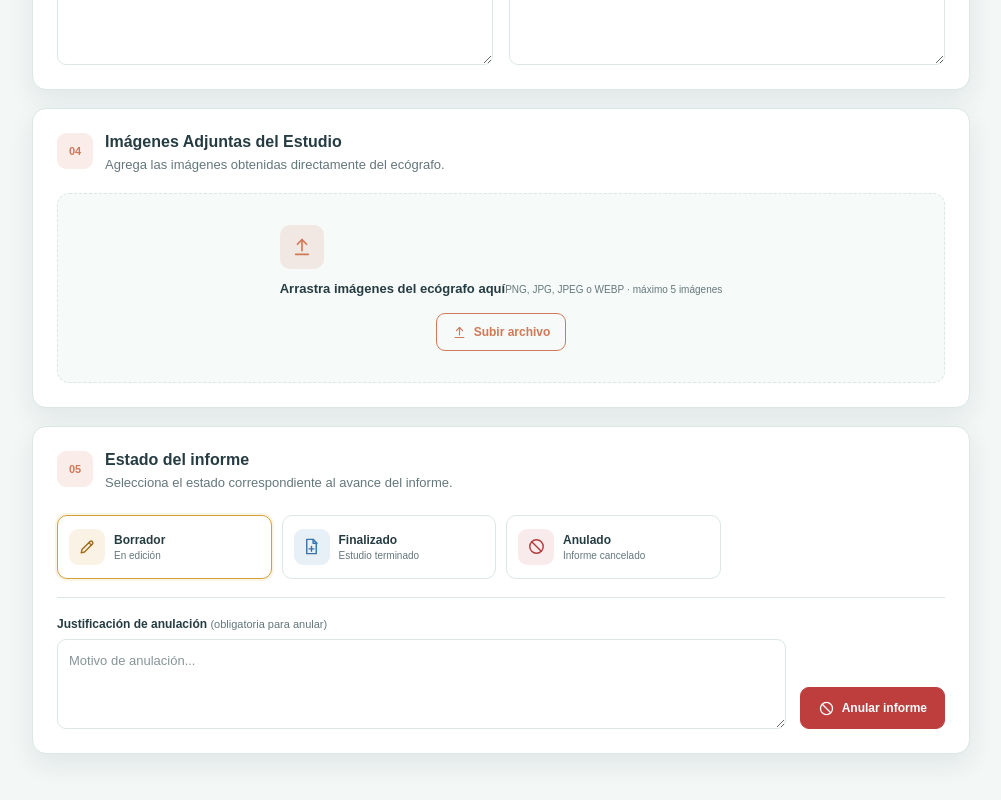
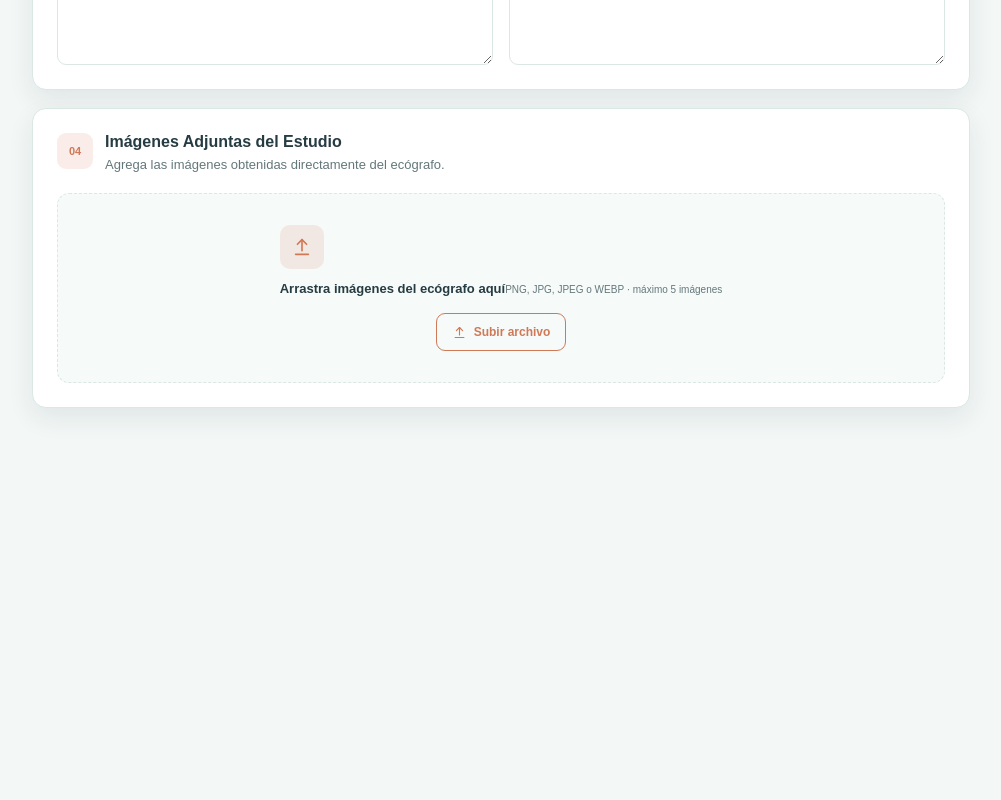
Before and after one commit to Emsof26/web-ecomedic, a React (Vite) app: page /nuevo-informe in a window 1280 px wide. Shown: the part 1172-1972 px from the top of the page, without its empty margins (276-1277 px from the left). After the commit the page ends 1762 px from the top, so only its background shows below. Built offline with nearby package versions, Linux system fonts and the light colour scheme.

Commit message:
Se elimina flujo de estados y anulacion de informes

```diff
--- a/src/pages/reports/NewUltrasoundReportPage.tsx
+++ b/src/pages/reports/NewUltrasoundReportPage.tsx
@@ -12,7 +12,6 @@ import {
   type ClinicalReportData,
   type Specialty,
   type StudyImage,
-  type StudyStatus,
 } from "../../services/clinicalStorage";
 
 import { downloadUltrasoundReportPdf } from "../../services/pdfService";
@@ -236,36 +235,6 @@ const parameterDefinitions: Record<Specialty, ParameterDefinition[]> = {
     },
   ],
 };
-
-/* =========================================================
-   ESTADOS DISPONIBLES PARA EL INFORME
-   ========================================================= */
-
-const statusDefinitions: Array<{
-  value: StudyStatus;
-  label: string;
-  description: string;
-  icon: "draft" | "finished" | "cancelled";
-}> = [
-  {
-    value: "Borrador",
-    label: "Borrador",
-    description: "En edición",
-    icon: "draft",
-  },
-  {
-    value: "Finalizado",
-    label: "Finalizado",
-    description: "Estudio terminado",
-    icon: "finished",
-  },
-  {
-    value: "Anulado",
-    label: "Anulado",
-    description: "Informe cancelado",
-    icon: "cancelled",
-  },
-];
 
 /* =========================================================
    COMPONENTE DE ICONOS
@@ -502,11 +471,6 @@ function NewUltrasoundReportPage() {
 
   const [studyId, setStudyId] = useState("");
 
-  const [status, setStatus] =
-    useState<StudyStatus>("Borrador");
-
-  const [cancellationReason, setCancellationReason] =
-    useState("");
 
   const [savedMessage, setSavedMessage] = useState("");
   const [errorMessage, setErrorMessage] = useState("");
@@ -641,7 +605,6 @@ function NewUltrasoundReportPage() {
     observations: observations.trim(),
     conclusion: conclusion.trim(),
     recommendations: recommendations.trim(),
-    cancellationReason: cancellationReason.trim(),
     parameters,
     images,
   });
@@ -650,10 +613,7 @@ function NewUltrasoundReportPage() {
      GUARDAR / ACTUALIZAR INFORME
      ========================================================= */
 
-  const persistStudy = (
-    nextStatus: StudyStatus,
-    requireComplete = true,
-  ) => {
+  const persistStudy = (requireComplete = true) => {
     const validation = requireComplete
       ? validateComplete()
       : validateBase();
@@ -679,21 +639,6 @@ function NewUltrasoundReportPage() {
       return false;
     }
 
-    /* =====================================================
-       VALIDACIÓN PARA ANULAR EL INFORME
-       ===================================================== */
-
-    if (
-      nextStatus === "Anulado" &&
-      !cancellationReason.trim()
-    ) {
-      setErrorMessage(
-        "La justificación de anulación es obligatoria.",
-      );
-      setSavedMessage("");
-      return false;
-    }
-
     const id = studyId || crypto.randomUUID();
 
     clinicalStorage.upsertStudy({
@@ -709,79 +654,28 @@ function NewUltrasoundReportPage() {
 
       date: formatStudyDate(studyDate),
 
-      status: nextStatus,
-
       conclusion: conclusion.trim(),
 
       reportData: getReportData(),
     });
 
     setStudyId(id);
-    setStatus(nextStatus);
     setErrorMessage("");
 
-    setSavedMessage(
-      nextStatus === "Borrador"
-        ? "Informe guardado como borrador correctamente."
-        : nextStatus === "Finalizado"
-          ? "Informe marcado como finalizado."
-          : "Informe anulado correctamente.",
-    );
+    setSavedMessage("Informe guardado correctamente.");
 
     return true;
   };
 
   /* =========================================================
-     GUARDAR BORRADOR
+     GUARDAR INFORME
      ========================================================= */
 
   const handleSubmit = (
     event: FormEvent<HTMLFormElement>,
   ) => {
     event.preventDefault();
-
-    persistStudy("Borrador", false);
-  };
-
-  /* =========================================================
-     FINALIZAR INFORME
-     ========================================================= */
-
-  const handleFinalize = () => {
-    if (persistStudy("Finalizado", true)) {
-      window.setTimeout(
-        () =>
-          navigate(
-            patient
-              ? `/pacientes/${patient.id}`
-              : "/pacientes",
-          ),
-        700,
-      );
-    }
-  };
-
-  /* =========================================================
-     CAMBIAR ESTADO DEL INFORME
-     ========================================================= */
-
-  const handleStatusSelect = (
-    nextStatus: StudyStatus,
-  ) => {
-    if (nextStatus === "Borrador") {
-      persistStudy("Borrador", false);
-    } else if (nextStatus === "Anulado") {
-      setStatus(nextStatus);
-      setSavedMessage("");
-
-      setErrorMessage(
-        cancellationReason.trim()
-          ? ""
-          : "Completa la justificación para poder anular el informe.",
-      );
-    } else {
-      persistStudy(nextStatus, true);
-    }
+    persistStudy(true);
   };
 
   /* =========================================================
@@ -1553,120 +1447,6 @@ function NewUltrasoundReportPage() {
           </section>
 
           {/* =================================================
-              05 - ESTADO
-              ================================================= */}
-
-          <section className="report-card report-status-card">
-            <div className="report-card__heading">
-              <div>
-                <span className="report-card__number">
-                  05
-                </span>
-
-                <div>
-                  <h2>
-                    Estado del informe
-                  </h2>
-
-                  <p>
-                    Selecciona el estado correspondiente
-                    al avance del informe.
-                  </p>
-                </div>
-              </div>
-            </div>
-
-            <div className="status-options">
-              {statusDefinitions.map((item) => (
-                <button
-                  key={item.value}
-                  type="button"
-                  className={`status-option status-option--${item.value.toLowerCase()}${
-                    status === item.value
-                      ? " status-option--selected"
-                      : ""
-                  }`}
-                  onClick={() =>
-                    handleStatusSelect(
-                      item.value,
-                    )
-                  }
-                >
-                  <span className="status-option__icon">
-                    <Icon
-                      name={
-                        item.icon === "draft"
-                          ? "pencil"
-                          : item.icon ===
-                              "finished"
-                            ? "document-plus"
-                          : "ban"
-                      }
-                      size={19}
-                    />
-                  </span>
-
-                  <span>
-                    <strong>
-                      {item.label}
-                    </strong>
-
-                    <small>
-                      {item.description}
-                    </small>
-                  </span>
-                </button>
-              ))}
-            </div>
-
-            <div className="cancellation-area">
-              <label className="report-field">
-                <span>
-                  Justificación de anulación{" "}
-                  <small>
-                    (obligatoria para anular)
-                  </small>
-                </span>
-
-                <textarea
-                  value={cancellationReason}
-                  onChange={(event) => {
-                    setCancellationReason(
-                      event.target.value,
-                    );
-
-                    if (
-                      event.target.value.trim()
-                    ) {
-                      setErrorMessage("");
-                    }
-                  }}
-                  placeholder="Motivo de anulación..."
-                  rows={3}
-                />
-              </label>
-
-              <button
-                type="button"
-                className="cancel-report-button"
-                onClick={() =>
-                  persistStudy(
-                    "Anulado",
-                    false,
-                  )
-                }
-              >
-                <Icon
-                  name="ban"
-                  size={17}
-                />
-
-                Anular informe
-              </button>
-            </div>
-          </section>
-
-          {/* =================================================
               MENSAJES
               ================================================= */}
 
@@ -1716,20 +1496,7 @@ function NewUltrasoundReportPage() {
                 size={16}
               />
 
-              Guardar borrador
-            </button>
-
-            <button
-              className="report-button report-button--primary"
-              type="button"
-              onClick={handleFinalize}
-            >
-              <Icon
-                name="shield"
-                size={16}
-              />
-
-              Finalizar informe
+              Guardar informe
             </button>
 
             <button
```
